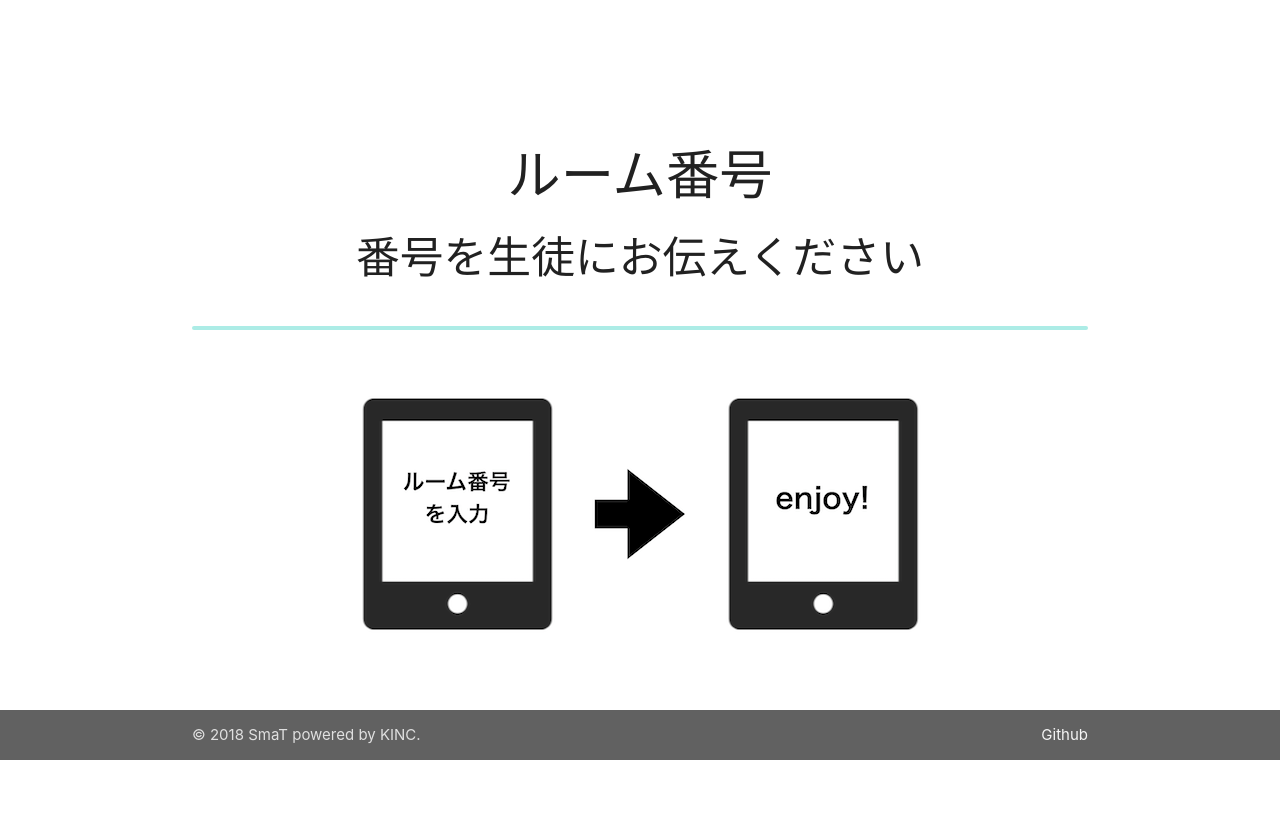
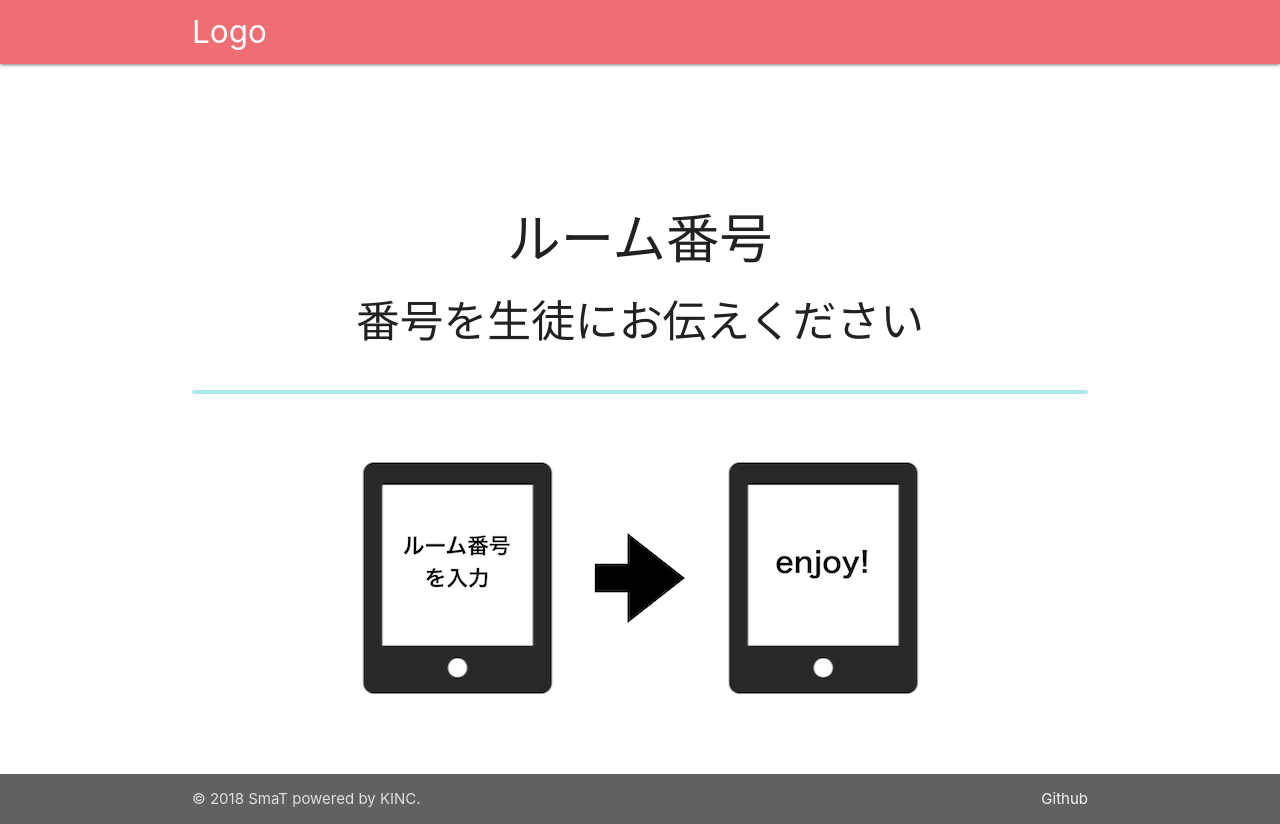
Before and after one commit to kinc-shinshu/smat-teacher-client, a React (Create React App) app: page /done in a window 1280 px wide. Before the commit the page ends 800 px from the top, so only its background shows below. Built offline with nearby package versions, Linux system fonts and the light colour scheme; no server answers.

Commit message:
addNaviBarAnywhere

```diff
--- a/src/screens/Done.js
+++ b/src/screens/Done.js
@@ -82,6 +82,13 @@ export class Done extends Component {
     const roomID = this.state.id;
     return (
       <div>
+        <div className="navbar-fixed " >
+          <nav>
+            <div className="nav-wrapper container">
+              <a href="#!" className="brand-logo">Logo</a>
+            </div>
+          </nav>
+        </div>
         <div className="container">
           <h2 className="center-align" style={{marginTop:"2em"}}>ルーム番号<span style={{fontSize:"3em"}} className="pink-text">{roomID}</span></h2>
           <h3 className="center-align hide-on-small-only" style={{marginBottom:"1em"}}>番号を生徒にお伝えください</h3>
--- a/src/screens/Edit.js
+++ b/src/screens/Edit.js
@@ -177,19 +177,27 @@ export class Edit extends Component {
 
   render() {
     return (
-      <div className="container">
-        <div class="card-panel grey lighten-4">
-          <h4>問題</h4>
-          <MathBox name="text" init="ax^{2}+bx+c=0" updateState={this.updateState} />
+      <div>
+        <div className="navbar-fixed " >
+          <nav>
+            <div className="nav-wrapper container">
+              <a href="#!" className="brand-logo">Logo</a>
+            </div>
+          </nav>
         </div>
-        <div class="card-panel grey lighten-4">
-          <h4>解答</h4>
-          <MathBox name="answer" init="[-b+-#{b^{2}-4ac}]%[2a]" updateState={this.updateState} />
+        <div className="container">
+          <div className="card-panel grey lighten-4">
+            <h4>問題</h4>
+            <MathBox name="text" init="ax^{2}+bx+c=0" updateState={this.updateState}/>
+          </div>
+          <div className="card-panel grey lighten-4">
+            <h4>解答</h4>
+            <MathBox name="answer" init="[-b+-#{b^{2}-4ac}]%[2a]" updateState={this.updateState}/>
+          </div>
+
+          <span><a className="waves-effect waves-light btn-large" onClick={this.addQuestion}>完成</a></span>
+          <span><Link to={"/"} className="waves-effect waves-light btn-large">問題一覧へGo</Link></span>
         </div>
-
-        <span ><a className="waves-effect waves-light btn-large" onClick={this.addQuestion}>完成</a></span>
-        <span ><Link to={"/"} className="waves-effect waves-light btn-large">問題一覧へGo</Link></span>
-
       </div>
     );
   }
```
